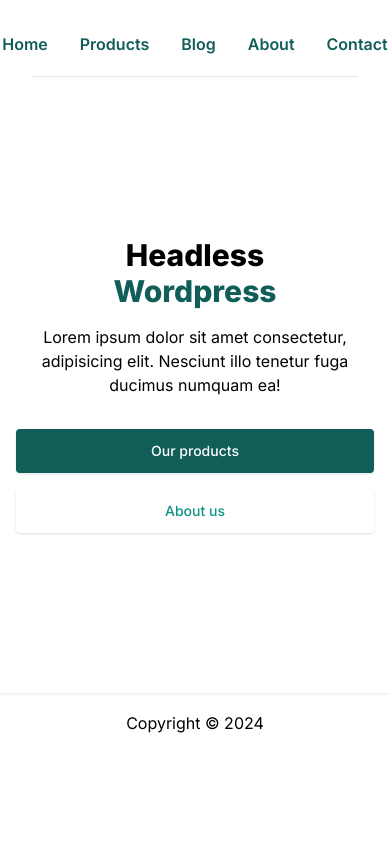
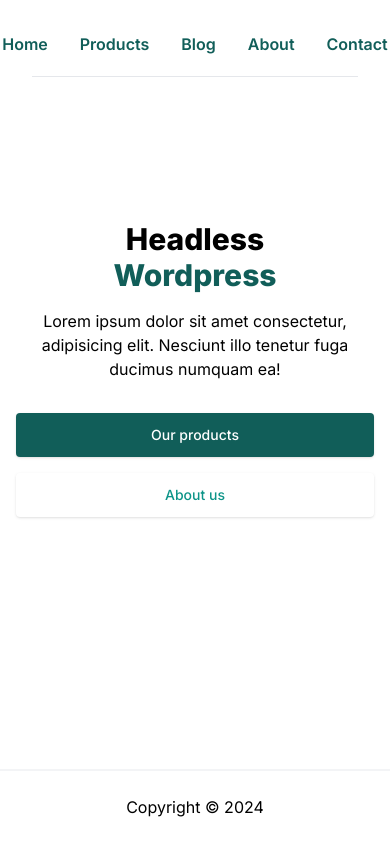
Before and after one commit to ristotoldsep/headless-wordpress, a Next.js app: page / in a window 390 px wide. Built offline with nearby package versions, Linux system fonts and the light colour scheme.

Commit message:
Made small changes

```diff
--- a/src/app/components/Footer.js
+++ b/src/app/components/Footer.js
@@ -2,7 +2,7 @@
 
 const Footer = () => {
   return (
-    <div className='flex justify-center border-t-2 border-t-gray-100 pt-4 mt-8'>
+    <div className='flex justify-center border-t-2 border-t-gray-100 p-6 mt-8'>
         <hr />
         <p>Copyright &copy; 2024</p>
     </div>
--- a/src/app/components/Header.js
+++ b/src/app/components/Header.js
@@ -4,7 +4,7 @@
 const Header = () => {
   return (
     <header>
-        <div className='container mx-auto p-8 text-center'>
+        <div className='container mx-auto p-8 pb-0 mb-4 text-center'>
             <Navigation />
             <hr />
         </div>
--- a/src/app/layout.js
+++ b/src/app/layout.js
@@ -1,7 +1,8 @@
 import { Inter } from "next/font/google";
-import "./globals.css";
 import Footer from "./components/Footer";
 import Header from "./components/Header";
+
+import "./main.scss";
 
 const inter = Inter({ subsets: ["latin"] });
 
--- a/src/app/globals.css
+++ b/src/app/main.scss
@@ -16,12 +16,12 @@
   }
 }
 
-body {
-
-}
-
 @layer utilities {
   .text-balance {
     text-wrap: balance;
   }
 }
+
+.page_hero {
+  min-height: calc(100vh - 200px);
+}
--- a/src/app/page.js
+++ b/src/app/page.js
@@ -6,7 +6,7 @@
 const Home = () => {
   return (
     <section>
-      <div className="mx-auto max-w-screen-xl px-4 py-32 lg:items-center">
+      <div className="page_hero mx-auto max-w-screen-xl px-4 py-32 flex lg:items-center">
         <div className="mx-auto max-w-xl text-center">
         <h1 className="text-3xl font-extrabold sm:text-9xl flex flex-col items-center">
             Headless
--- a/src/app/products/page.js
+++ b/src/app/products/page.js
@@ -3,7 +3,7 @@
 import { reqUrl } from '@/config';
 
 const Products = async () => {
-    const req = await fetch(`${reqUrl}/products?acf_format=standard&_fields=id,title,acf,slug`);
+    const req = await fetch(`${reqUrl}/products?acf_format=standard&_fields=id,title,acf,slug`, { next: { revalidate: 1800 } });
     const products = await req.json();
 
     // console.log(products);
```
Also changed, not shown: package.json (+6 -4 lines), src/app/components/Card.js (+2 -0 lines), src/app/products/[slug]/page.js (+2 -0 lines), 1 other file (tests, documents, lock files or other folders).
